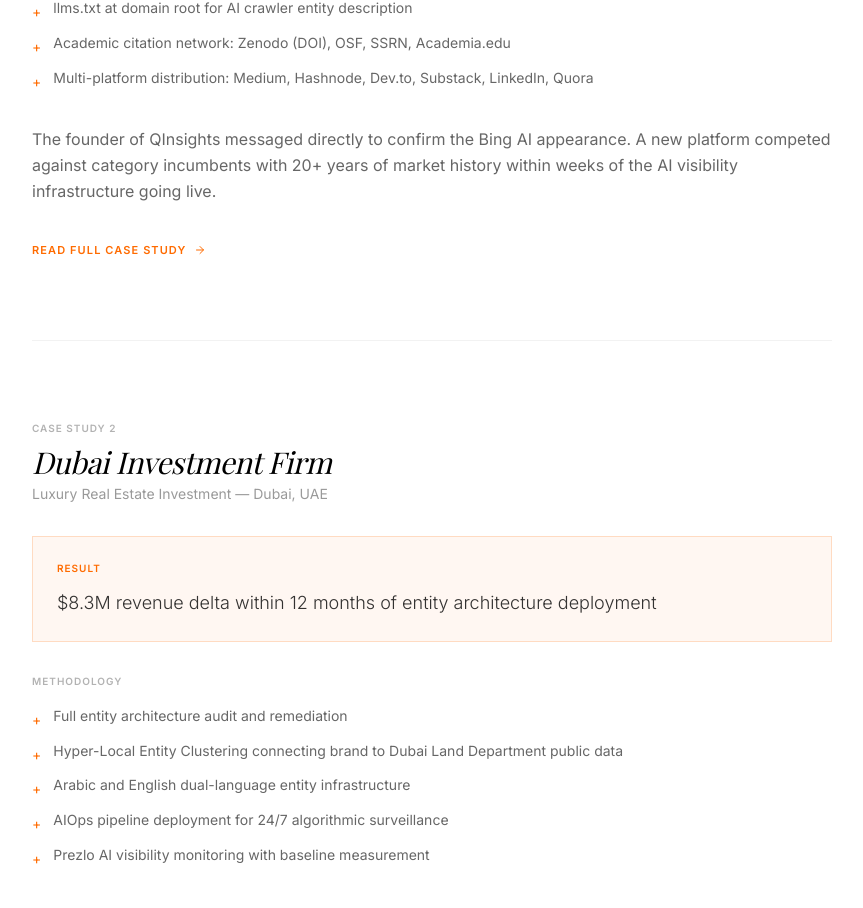
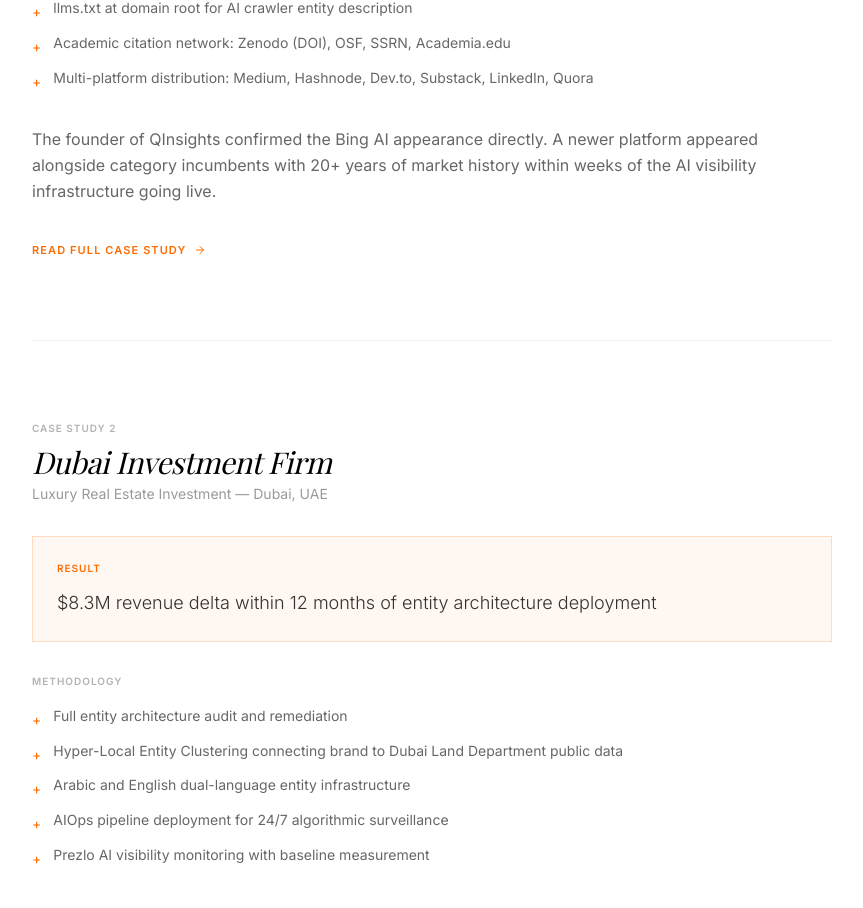
Before and after one commit to lopty/LoptyPascal, a React (Vite) app: page /results in a window 1280 px wide. Shown: the part 1217-2125 px from the top of the page, without its empty margins (208-1071 px from the left). Built offline with nearby package versions, Linux system fonts and the light colour scheme; a web font is replaced by a local one.

Commit message:
Update ResultsPage.tsx

```diff
--- a/src/pages/ResultsPage.tsx
+++ b/src/pages/ResultsPage.tsx
@@ -9,7 +9,7 @@ const CASE_STUDIES = [
     market: 'USA / Global',
     result: 'Appeared in Bing AI search results alongside ATLAS.ti and NVivo within 30 days of deployment',
     methodology: ['100-page programmatic SEO architecture across 6 keyword clusters', 'JSON-LD schema on every page (SoftwareApplication, FAQPage, Organization)', 'llms.txt at domain root for AI crawler entity description', 'Academic citation network: Zenodo (DOI), OSF, SSRN, Academia.edu', 'Multi-platform distribution: Medium, Hashnode, Dev.to, Substack, LinkedIn, Quora'],
-    outcome: 'The founder of QInsights messaged directly to confirm the Bing AI appearance. A new platform competed against category incumbents with 20+ years of market history within weeks of the AI visibility infrastructure going live.',
+    outcome: 'The founder of QInsights confirmed the Bing AI appearance directly. A newer platform appeared alongside category incumbents with 20+ years of market history within weeks of the AI visibility infrastructure going live.',
     link: '/blog/qinsights-bing-ai-case-study',
   },
   {
```
